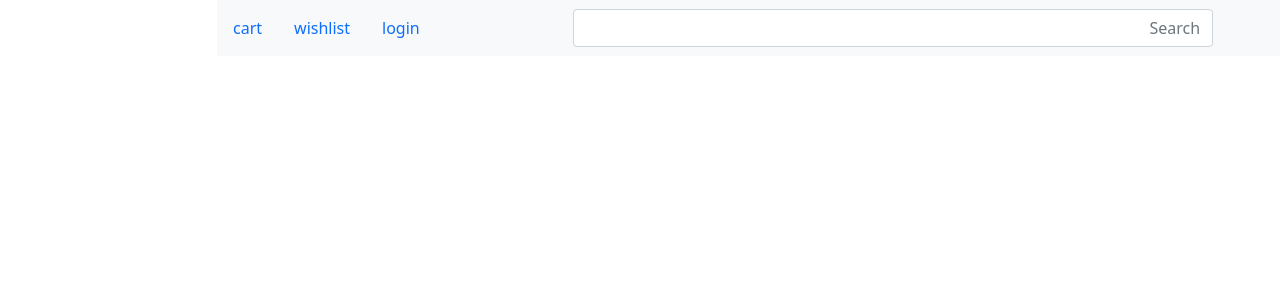
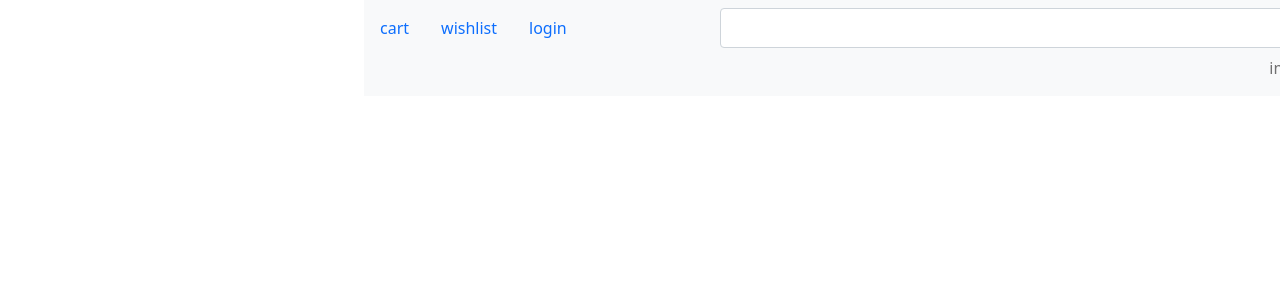
Before and after one commit to mmdaminah/shop, a React (Create React App) app: page / in a window 1280 px wide. Shown: the top 300 px of the page. Built offline with nearby package versions, Linux system fonts and the light colour scheme.

Commit message:
navbar layout done

```diff
--- a/src/Components/Navbar/Navbar.tsx
+++ b/src/Components/Navbar/Navbar.tsx
@@ -1,13 +1,14 @@
 import React from 'react'
-import { Navbar, Nav, NavDropdown, Form, FormControl, Button } from 'react-bootstrap'
+import { Navbar, Nav, Form, FormControl, Dropdown} from 'react-bootstrap'
 const MyNavbar = () => {
     return (
-        <Navbar bg="light" expand="lg" className="w-100 d-flex justify-content-between">
+        <Navbar bg="light" expand="lg" className="w-100 d-flex flex-column">
+            <div className="w-100 d-flex justify-content-between">
                 <Navbar.Brand href="#">Navbar Brand</Navbar.Brand>
                 <Form className="d-flex w-50">
                     <FormControl
                         type="search"
-                    placeholder="Search"
+                        placeholder="جستجو..."
                         className="mr-2"
                         aria-label="Search"
                     />
@@ -17,6 +18,34 @@ const MyNavbar = () => {
                     <Nav.Link href="#link">wishlist</Nav.Link>
                     <Nav.Link href="#link">cart</Nav.Link>
                 </div>
+            </div>
+            <div className="w-100">
+                <Nav
+                    className="d-flex flex-row"
+                    activeKey="/home"
+                    onSelect={(selectedKey) => alert(`selected ${selectedKey}`)}
+                >
+                    <Nav.Item>
+                        <Dropdown>
+                            <Dropdown.Toggle variant="" id="dropdown-basic">
+                                Dropdown Button
+                            </Dropdown.Toggle>
+
+                            <Dropdown.Menu>
+                                <Dropdown.Item href="#/action-1">Action</Dropdown.Item>
+                                <Dropdown.Item href="#/action-2">Another action</Dropdown.Item>
+                                <Dropdown.Item href="#/action-3">Something else</Dropdown.Item>
+                            </Dropdown.Menu>
+                        </Dropdown>
+                    </Nav.Item>
+                    <Nav.Item>
+                        <Nav.Link eventKey="link-1">important 1</Nav.Link>
+                    </Nav.Item>
+                    <Nav.Item>
+                        <Nav.Link eventKey="link-2">important 2</Nav.Link>
+                    </Nav.Item>
+                </Nav>
+            </div>
         </Navbar>
     )
 }
```
Lines whose indentation alone changed are shown as unchanged.
